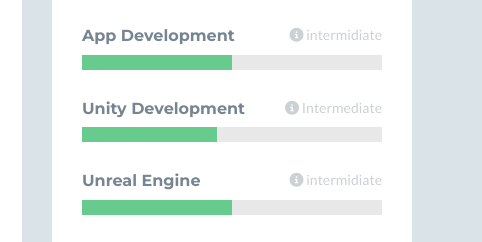
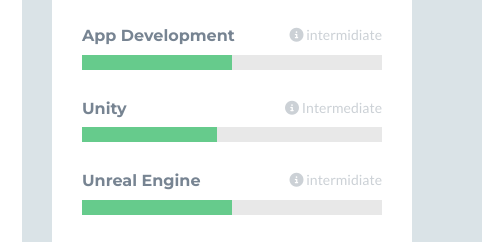
Before and after one commit to udarasanka0/udarasanka0.github.io, a plain HTML site: page index.html in a window 1280 px wide. Shown: the part 888-1130 px from the top of the page, 798-1280 px from the left. Drawn offline with nearby package versions, Linux system fonts and the light colour scheme; no server answers.

Commit message:
update indesx.h

```diff
--- a/index.html
+++ b/index.html
@@ -420,7 +420,7 @@
                                 </div><!--//item-->
 
                                 <div class="item">
-                                    <h3 class="level-title">Unity Development<span
+                                    <h3 class="level-title">Unity<span
                                             class="level-label" data-toggle="tooltip" data-placement="left" data-animation="true"
                                             title="C# Scripting,Level Designin,Animation in Unity"><i class="fa fa-info-circle" aria-hidden="true"></i> Intermediate</span>
                                     </h3>
```
